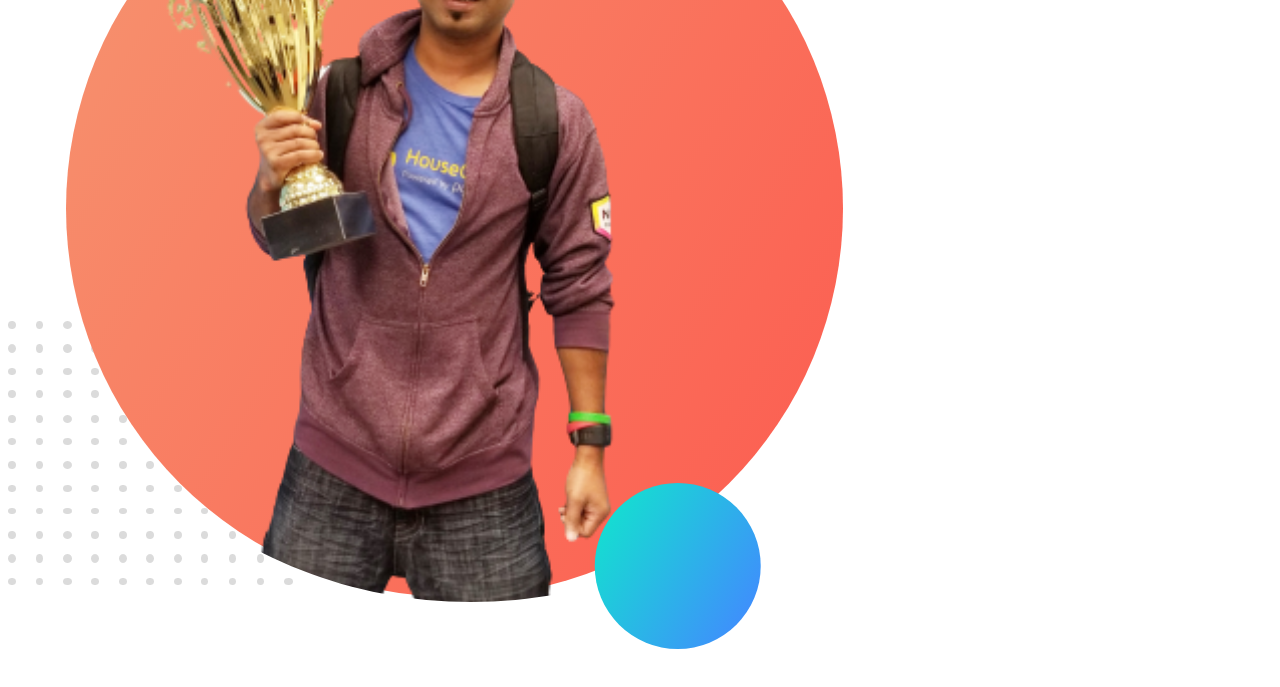
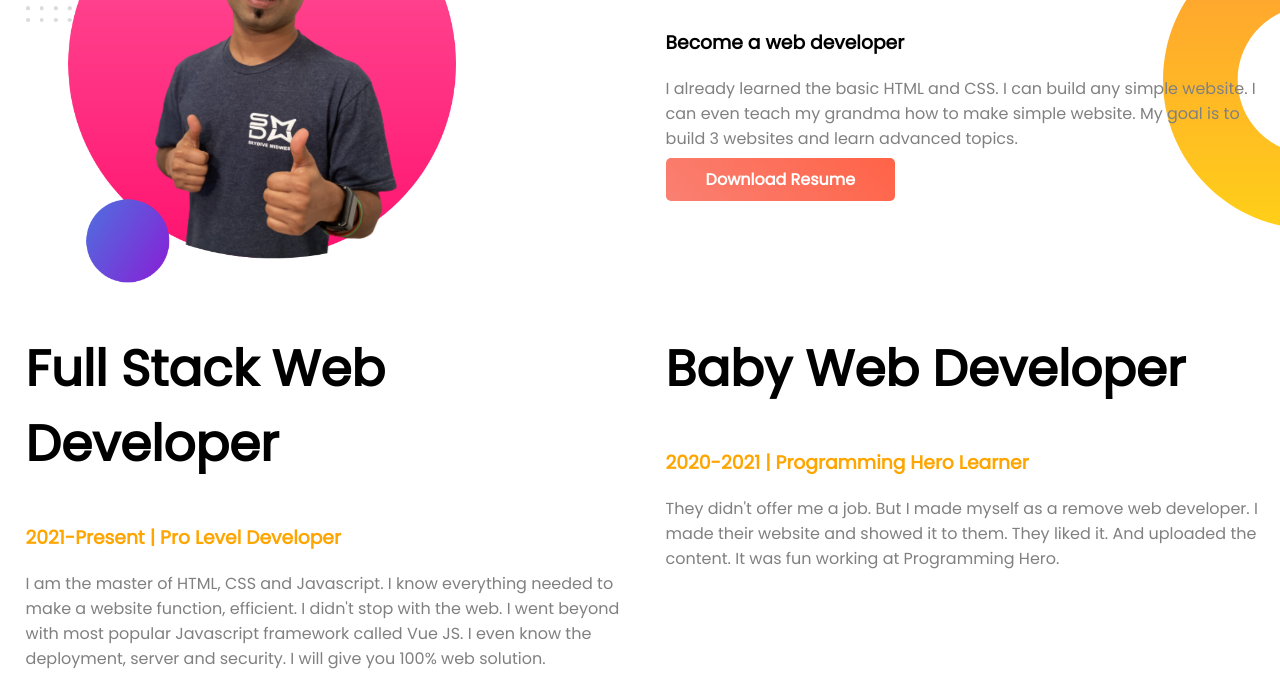
Before and after one commit to niloy777/peter-parker-portfolio, a plain HTML site: page index.html in a window 1280 px wide. Shown: the part 593-1280 px from the top of the page. Before the commit the page ends 1257 px from the top, so only its background shows below. Drawn offline with Linux system fonts and the light colour scheme.

Commit message:
dev section added

```diff
--- a/css/style.css
+++ b/css/style.css
@@ -1,5 +1,6 @@
 body{
     font-family: 'Poppins', sans-serif;
+    margin: 0;
 }
 h1{
     font-size: 50px;
@@ -10,10 +11,33 @@ h1{
 p{
     color: gray;
 }
+section{
+    display: flex;
+}
+.half-width{
+  width: 50%;
+  padding-left: 2%;
+}
+.half-width img{
+    width: 70%;
+}
 .link-button{
     text-decoration: none;
     font-weight: 700;
     border-radius: 5px;
-    background-image: linear-gradient(red, orange);
+    background-image: linear-gradient(45deg, salmon, tomato);
     padding: 10px 40px;
+    color: white;
 }
+.top-banner{
+    background-image: url(../images/top-banner.png);
+    background-repeat: no-repeat;
+}
+.dream-area{
+    background-image: url(../images/dream-bg.png);
+    background-repeat: no-repeat;
+    background-position: right;
+}
+.developer{
+ color: orange;
+}
--- a/index.html
+++ b/index.html
@@ -11,7 +11,8 @@
     <link href="https://fonts.googleapis.com/css2?family=Poppins&display=swap" rel="stylesheet">
 </head>
 <body>
-    <article class="top-banner">
+    <!-- Introduction Area -->
+    <section class="top-banner">
         <div class="half-width">
             <h1>Welcome to</h1>
             <h1><span class="name-highlighter">Peter Parker</span> World!</h1>
@@ -22,6 +23,31 @@
     <div class="half-width">
         <img src="images/jnk1.png" alt="">
     </div>
-    </article>
+    </section>
+    <!-- Dream Area -->
+    <section class="dream-area">
+        <div class="half-width">
+            <img src="images/jnkr2.png" alt="">
+        </div>
+        <div class="half-width">
+            <h1>Dream Big</h1>
+            <h3>Become a web developer</h3>
+            <p>I already learned the basic HTML and CSS. I can build any simple website. I can even teach my grandma how to make simple website. My goal is to build 3 websites and learn advanced topics.</p>
+            <a class="link-button" target="_blank" href="http://www.google.com">Download Resume</a>
+        </div>
+    </section>
+    <!-- Experiences -->
+    <section>
+        <div class="half-width">
+            <h1>Full Stack Web Developer</h1>
+            <h3 class="developer">2021-Present | Pro Level Developer</h3>
+            <p>I am the master of HTML, CSS and Javascript. I know everything needed to make a website function, efficient. I didn't stop with the web. I went beyond with most popular Javascript framework called Vue JS. I even know the deployment, server and security. I will give you 100% web solution.</p>
+        </div>
+        <div class="half-width">
+            <h1>Baby Web Developer</h1>
+            <h3 class="developer">2020-2021 | Programming Hero Learner</h3>
+            <p>They didn't offer me a job. But I made myself as a remove web developer. I made their website and showed it to them. They liked it. And uploaded the content. It was fun working at Programming Hero.</p>
+        </div>
+    </section>
 </body>
 </html>
```
